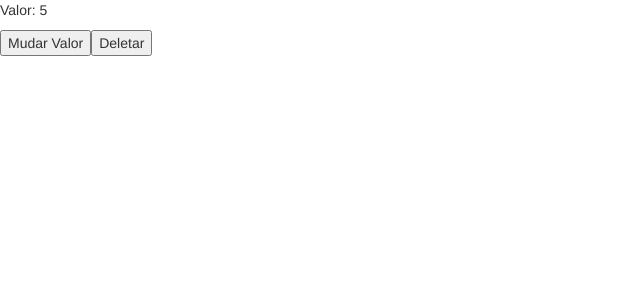
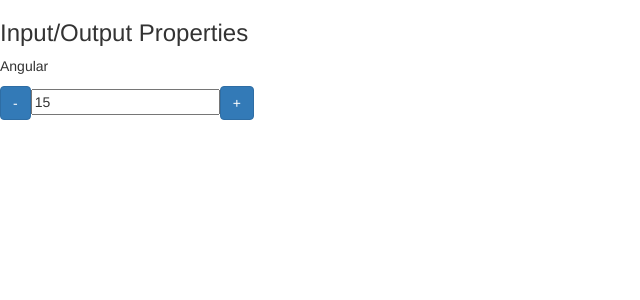
Before and after one commit to jpasi/Loiane-training, an Angular app in the folder data-binding/: page / in a window 1280 px wide. Shown: the top 300 px of the page, without its empty margins (0-640 px from the left). Built offline with nearby package versions, Linux system fonts and the light colour scheme.

Commit message:
Aula 16 Pronta
Acesso ao DOM e ao Template com ViewChild

```diff
--- a/data-binding/src/app/app.component.html
+++ b/data-binding/src/app/app.component.html
@@ -1,4 +1,4 @@
-<app-ciclo [valorInicial]="valor" *ngIf="!deletarCiclo"></app-ciclo>
+<!-- <app-ciclo [valorInicial]="valor" *ngIf="!deletarCiclo"></app-ciclo>
 <button (click)="mudarValor()">Mudar Valor</button>
-<button (click)="destruirCiclo()">Deletar</button>
-<!-- <app-data-binding></app-data-binding> -->
+<button (click)="destruirCiclo()">Deletar</button> -->
+<app-data-binding></app-data-binding>
--- a/data-binding/src/app/output-property/output-property.component.html
+++ b/data-binding/src/app/output-property/output-property.component.html
@@ -1,5 +1,5 @@
 <div>
     <button class="btn btn-primary"  (click)="decrementa()">-</button>
-    <input type="text" [value]="valor" readonly>
+    <input type="text" [value]="valor" readonly #campoInput>
     <button class="btn btn-primary" (click)="incrementa()">+</button>
 </div>
--- a/data-binding/src/app/output-property/output-property.component.ts
+++ b/data-binding/src/app/output-property/output-property.component.ts
@@ -1,4 +1,4 @@
-import { Component, OnInit, Input, Output, EventEmitter } from '@angular/core';
+import { Component, OnInit, Input, Output, EventEmitter, ViewChild, ElementRef } from '@angular/core';
 
 
 @Component({
@@ -12,13 +12,15 @@
 
   @Output() mudouValor = new EventEmitter();
 
+  @ViewChild('campoInput') campoValorInput: ElementRef;
+
   incrementa() {
-    this.valor++;
+    this.campoValorInput.nativeElement.value++;
     this.mudouValor.emit({novoValor: this.valor});
   }
 
   decrementa() {
-    this.valor--;
+    this.campoValorInput.nativeElement.value--;
     this.mudouValor.emit({novoValor: this.valor});
   }
 
```
